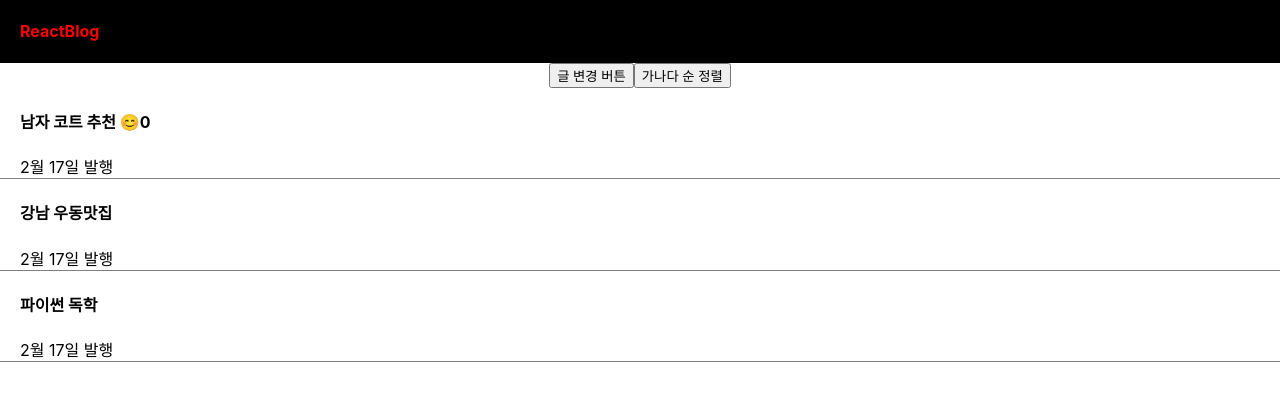
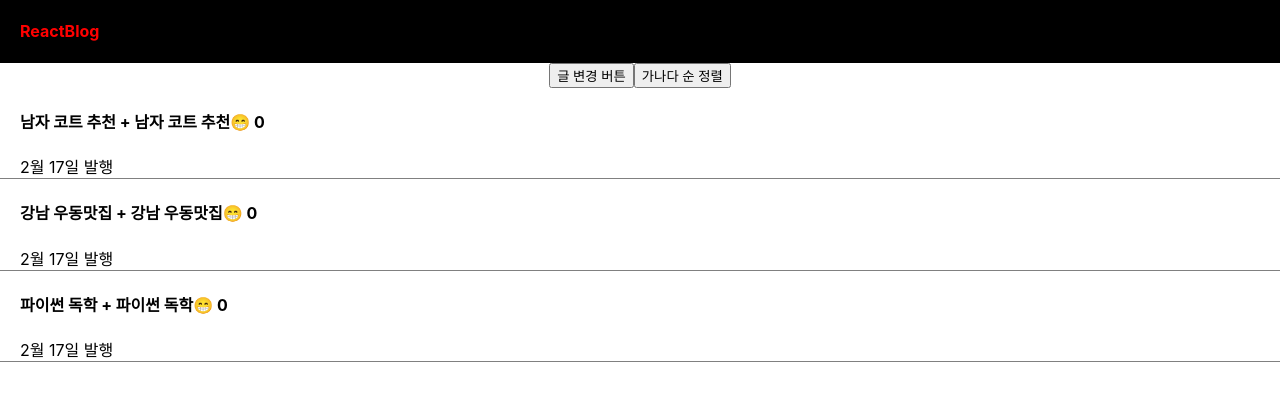
Before and after one commit to Establers/react_study, a React (Create React App) app: page / in a window 1280 px wide. Shown: the top 396 px of the page. Built offline with nearby package versions, Linux system fonts and the light colour scheme.

Commit message:
map() 사용

```diff
--- a/src/App.js
+++ b/src/App.js
@@ -19,8 +19,18 @@ function App() {
   // 그냥 변수가 나음
 
   let [likes, setLikes] = useState(0);
+  let [ddabongs, setDdabongs] = useState([0, 0, 0])
 
   let [modal, setModal] = useState(false); // true.. UI의 상태를 보관 형식은 자유
+
+  // map 함수 사용법
+  // array 자료 갯수 만큼 함수안의 코드 실행 해줌 반복 실행
+  // 파라미터를 넣으면 array에 넣었던 자료 iterate 방식으로..
+  [1,2,3].map(function(a){
+    console.log(a);
+    return '1234' // return을 하면 array에 담아준다! // [1234, 1234, 1234]
+  })
+  // --> 좀 쉽게 반복문을 작성할 수 있다.
 
   function setFirstTitle(){
     // title[0] = '여자 코트 추천';
@@ -62,6 +72,8 @@ function App() {
           setTitle(copy);
 
         }}>가나다 순 정렬</button>
+
+      {/*
       <div className='list'>
         <h4>{title[0]} <span onClick={ ()=>{ setLikes(likes + 1)} }>😊</span>{likes}</h4>
         <p4>2월 17일 발행</p4>
@@ -79,6 +91,29 @@ function App() {
         }}>{title[2]}</h4>
         <p4>2월 17일 발행</p4>
       </div>
+      */}
+
+      {/* { ... } 중괄호 안에서는 for 못쓰고 map 함수를 사용해야함 */}
+      {/* 파라미터도 받을 수 있음! 두번째 파라미터 i는 반복문 돌 때 마다 0에서 1씩 증가하는 수 */}
+      {
+        title.map(function(a, i){
+          return (
+            <div className='list' key={i}>
+            <h4 onClick={ () => {setModal(!modal)}}>{a} + {title[i]}
+              <span onClick={() => {
+                let copy = [...ddabongs];
+                copy[i] = copy[i] + 1;
+                setDdabongs(copy);
+              }}>😁</span> {ddabongs[i]}
+            </h4>
+            <p4>2월 17일 발행</p4>
+          </div>
+          )
+          // [안녕, 안녕, 안녕].. 근데 리액트에서는 array 안에 html 담아놔도 잘 보여줌
+        })
+      }
+      {/* 글이 4개.. 몇개 있으면 하드코딩 X
+      title state보면 배열임 이걸 이용해서 하면됨 */}
 
       {/* <Modal></Modal>  */}
       {/* state가 true면 보여주세요~ {}에는 if못씀 ㅠ 삼항연산자 써야함 */}
@@ -94,9 +129,6 @@ function App() {
       1. HTML CSS로 미리 디자인 완성
       2. UI의 현재 상태랄 State로 저장
       3. state에 따라 UI게 어떻게 보일지 작성*/}
-
-
-
 
     </div>
   );
```
